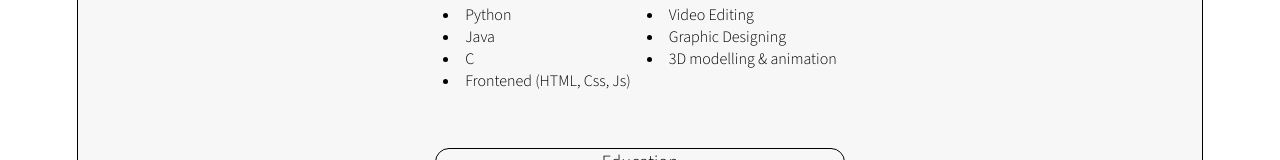
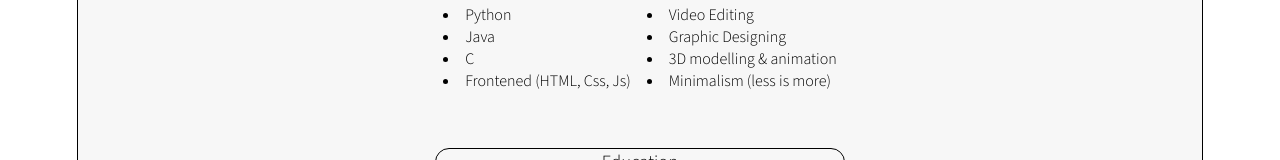
Before and after one commit to shwetankshivam/shiv.me, a plain HTML site: page index.html in a window 1280 px wide. Shown: the part 386-546 px from the top of the page. Drawn offline with Linux system fonts and the light colour scheme.

Commit message:
updated skills

```diff
--- a/index.html
+++ b/index.html
@@ -39,6 +39,7 @@
               <li>Video Editing</li>
               <li>Graphic Designing</li>
               <li>3D modelling & animation</li>
+              <li>Minimalism (less is more)</li>
             </div>
           </div>
           </p>
--- a/style.css
+++ b/style.css
@@ -27,6 +27,7 @@ body {
     font-family: 'light';
     margin: 0%;
     padding: 0%;
+
     /* line-height: 1.6;
     word-spacing: 1.4px; */
     color: var(--clr-text);
```
